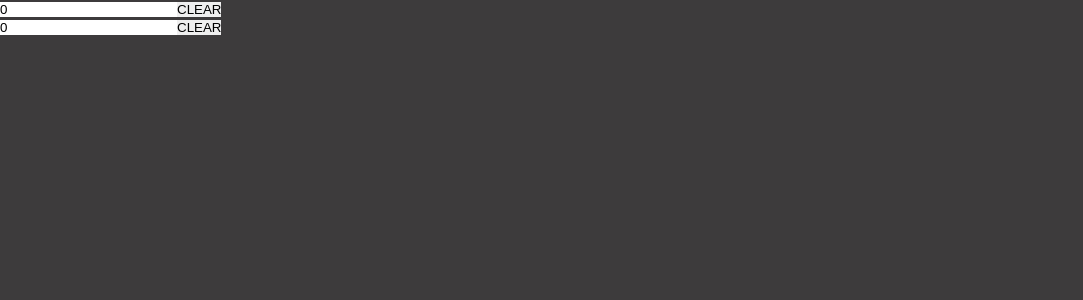
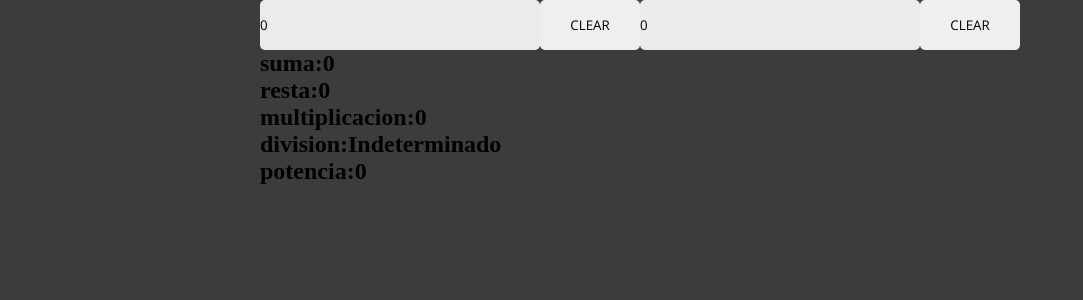
Before and after one commit to matiasj899/calculadora-avanzada, a React (Create React App) app: page / in a window 1280 px wide. Shown: the top 300 px of the page, without its empty margins (0-1083 px from the left). Built offline with nearby package versions, Linux system fonts and the light colour scheme.

Commit message:
add operations

```diff
--- a/public/index.html
+++ b/public/index.html
@@ -9,13 +9,18 @@
       name="description"
       content="Web site created using create-react-app"
     />
+    <link rel="preconnect" href="https://fonts.googleapis.com">
+    <link rel="preconnect" href="https://fonts.gstatic.com" crossorigin>
+    <link href="https://fonts.googleapis.com/css2?family=Open+Sans&display=swap" rel="stylesheet">
+    <link href="style.css" rel="stylesheet">
+
 
     <!--
       manifest.json provides metadata used when your web app is installed on a
       user's mobile device or desktop. See https://developers.google.com/web/fundamentals/web-app-manifest/
     -->
     <link rel="manifest" href="%PUBLIC_URL%/manifest.json" />
-    <link href="style.css" rel="stylesheet">
+
     <!--
       Notice the use of %PUBLIC_URL% in the tags above.
       It will be replaced with the URL of the `public` folder during the build.
@@ -25,7 +30,7 @@
       work correctly both with client-side routing and a non-root public URL.
       Learn how to configure a non-root public URL by running `npm run build`.
     -->
-    <title>React App</title>
+    <title>Calculadora avanzada</title>
   </head>
   <body>
     <noscript>You need to enable JavaScript to run this app.</noscript>
--- a/public/style.css
+++ b/public/style.css
@@ -1,8 +1,31 @@
-*{
+* {
     margin: 0;
     padding: 0;
     border: 0;
 }
-body{
+
+body {
     background-color: #3d3b3c;
 }
+
+input, button {
+    font-family: 'Open Sans', sans-serif;
+    width: 100px;
+    height: 50px;
+    border-radius: 5px;
+}
+
+input {
+    width: 280px;
+    background-color: #edebe9;
+}
+
+#root {
+    display: flex;
+    justify-content: center;
+    align-items: center;
+}
+
+#input-container {
+    display: flex;
+}
--- a/src/App.js
+++ b/src/App.js
@@ -2,8 +2,7 @@ import Input from "./components/Input";
 
 function App() {
   return (
-  <div>
-    <Input></Input>
+  <div id="input-container">
     <Input></Input>
   </div>
   );
--- a/src/components/Input.js
+++ b/src/components/Input.js
@@ -1,14 +1,52 @@
-import React,{useState} from "react";
+import React, { useState } from "react";
+import Operations from "./Operations";
+const Input = () => {
+  const [inputValues, setInputValues] = useState({
+    firstValue: 0,
+    secondValue: 0,
+  });
 
-const Input = () => {
-    const [value,setValue]=useState(0)
-    function inputValue(e){
-setValue(e.target.value)
-    }
+  function numbers(e) {
+    const number = Number(e.target.value);
+    setInputValues({
+      ...inputValues,
+      [e.target.name]: number,
+    });
+  }
+  function clear(e) {
+    setInputValues({
+      ...inputValues,
+      [e.target.name]: 0,
+    });
+  }
+
   return (
     <div>
-      <input value={value} onChange={inputValue}></input>
-      <button>CLEAR</button>
+      <label>
+        <input
+          value={inputValues.firstValue}
+          onChange={numbers}
+          type="number"
+          name="firstValue"
+        ></input>
+      </label>
+
+      <button name="firstValue" onClick={clear}>
+        CLEAR
+      </button>
+      <label>
+        <input
+          value={inputValues.secondValue}
+          onChange={numbers}
+          type="number"
+          name="secondValue"
+        ></input>
+      </label>
+
+      <button name="secondValue" onClick={clear}>
+        CLEAR
+      </button>
+      <Operations inputValues={inputValues}></Operations>
     </div>
   );
 };
--- /dev/null
+++ b/src/components/Operations.js
@@ -0,0 +1,42 @@
+import React, { useState, useEffect } from "react";
+
+const Operations = ({ inputValues }) => {
+  console.log(inputValues);
+  const [operations, setOperations] = useState({
+    sumar: 0,
+    restar: 0,
+    multiplicacion: 0,
+    division: 0,
+    potencia:0,
+  });
+
+  useEffect(() => {
+    setOperations({
+      sumar: inputValues.firstValue + inputValues.secondValue,
+      restar: inputValues.firstValue - inputValues.secondValue,
+      multiplicacion: inputValues.firstValue * inputValues.secondValue,
+      division: inputValues.firstValue / inputValues.secondValue,
+      potencia:Math.pow(inputValues.firstValue, inputValues.secondValue)
+    });
+    if (inputValues.firstValue === 0 && inputValues.secondValue === 0) {
+      setOperations({
+        sumar: 0,
+        restar: 0,
+        multiplicacion: 0,
+        division: "Indeterminado",
+        potencia:0
+      });
+    }
+  }, [inputValues]);
+
+  return (
+    <div>
+      <h2>suma:{operations.sumar}</h2>
+      <h2>resta:{operations.restar}</h2>
+      <h2>multiplicacion:{operations.multiplicacion}</h2>
+      <h2>division:{operations.division}</h2>
+      <h2>potencia:{operations.potencia}</h2>
+    </div>
+  );
+};
+export default Operations;
```
